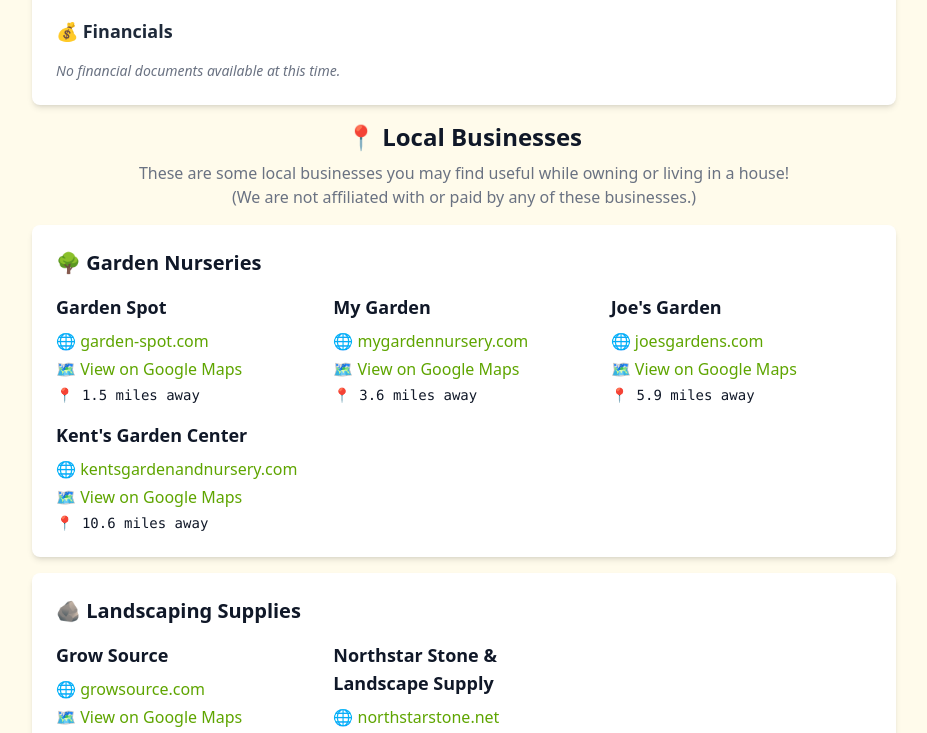
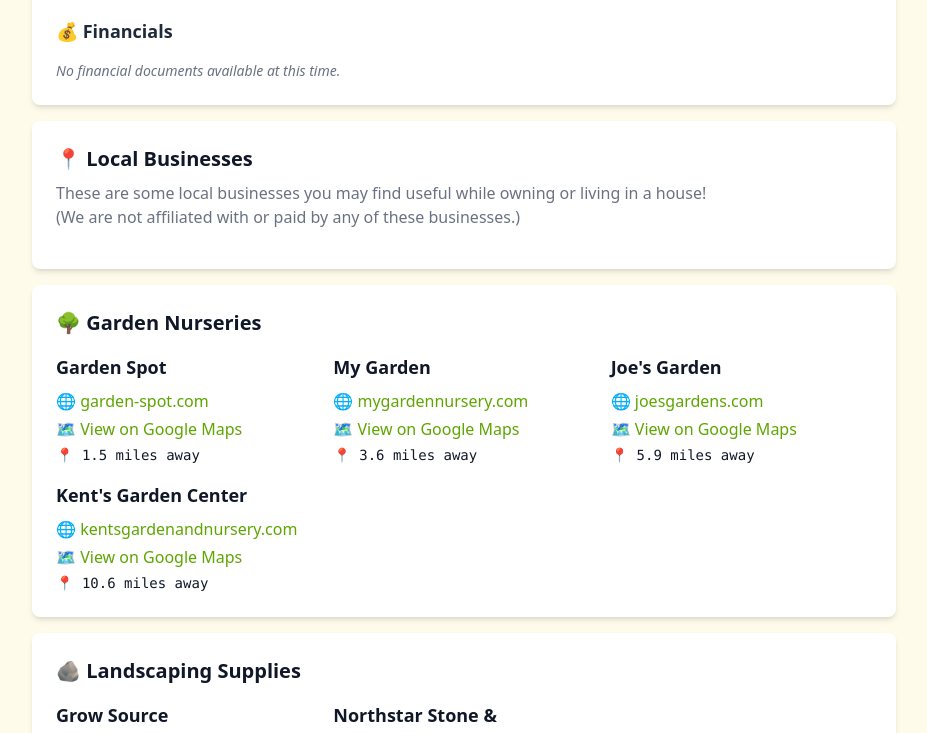
Before and after one commit to kyle-rader/woodside.github.io, a SvelteKit app: page /resources in a window 1280 px wide. Shown: the part 840-1573 px from the top of the page, without its empty margins (176-1103 px from the left). Built offline with nearby package versions, Linux system fonts and the light colour scheme.

Commit message:
add anchors

```diff
--- a/src/lib/layout/section.svelte
+++ b/src/lib/layout/section.svelte
@@ -1,8 +1,15 @@
 <script lang="ts">
-	let { title, children, class: className = '', title_center = false } = $props();
+	let { title, children, class: className = '', title_center = false, id } = $props();
+
+	// Create a URL-friendly ID from the title if no ID is provided
+	const anchorId = id || title.toLowerCase().replace(/[^a-z0-9\s]/g, '').replace(/\s+/g, '-');
 </script>
 
 <div class="mb-4 rounded-lg bg-white p-6 text-left shadow-md dark:bg-zinc-700 {className}">
-	<h2 class="mb-2 text-xl font-semibold {title_center ? 'text-center' : ''}">{title}</h2>
+	<h2 id={anchorId} class="mb-2 text-xl font-semibold {title_center ? 'text-center' : ''}">
+		<a href="#{anchorId}" class="hover:text-blue-600 dark:hover:text-blue-400 transition-colors">
+			{title}
+		</a>
+	</h2>
 	{@render children()}
 </div>
--- a/src/routes/resources/businesses.svelte
+++ b/src/routes/resources/businesses.svelte
@@ -1,5 +1,6 @@
 <script lang="ts">
 	import BusinessList from './business_list.svelte';
+	import Section from '$lib/layout/section.svelte';
 
 	let gardening = [
 		{
@@ -96,12 +97,13 @@
 	];
 </script>
 
-<h1 class="mb-2 text-2xl font-bold">📍 Local Businesses</h1>
-<p class="mb-4 text-gray-500 dark:text-gray-300">
-	These are some local businesses you may find useful while owning or living in a house!
-	<br />
-	(We are not affiliated with or paid by any of these businesses.)
-</p>
+<Section title="📍 Local Businesses">
+	<p class="mb-4 text-gray-500 dark:text-gray-300">
+		These are some local businesses you may find useful while owning or living in a house!
+		<br />
+		(We are not affiliated with or paid by any of these businesses.)
+	</p>
+</Section>
 <BusinessList title="🌳 Garden Nurseries" businesses={gardening} />
 <BusinessList title="🪨 Landscaping Supplies" businesses={landscaping} />
 <BusinessList title="🛠️ Hardware Stores" businesses={hardware} />
--- a/src/routes/resources/docs.svelte
+++ b/src/routes/resources/docs.svelte
@@ -62,7 +62,9 @@
 	<div class="mt-4 space-y-8">
 		<!-- Rules & Regulations -->
 		<div>
-			<h3 class="text-lg font-semibold mb-4 text-gray-800 dark:text-gray-200">📋 Rules & Regulations</h3>
+			<h3 id="rules-regulations" class="text-lg font-semibold mb-4 text-gray-800 dark:text-gray-200">
+				<a href="#rules-regulations" class="hover:text-blue-600 dark:hover:text-blue-400 transition-colors">📋 Rules & Regulations</a>
+			</h3>
 			<ul class="flex flex-col gap-4 sm:grid sm:grid-cols-2 md:grid-cols-3">
 				{#each rulesAndRegulations as doc}
 					<li class="flex flex-col gap-2">
@@ -75,7 +77,9 @@
 
 		<!-- Meeting Minutes -->
 		<div>
-			<h3 class="text-lg font-semibold mb-4 text-gray-800 dark:text-gray-200">📝 Meeting Minutes</h3>
+			<h3 id="meeting-minutes" class="text-lg font-semibold mb-4 text-gray-800 dark:text-gray-200">
+				<a href="#meeting-minutes" class="hover:text-blue-600 dark:hover:text-blue-400 transition-colors">📝 Meeting Minutes</a>
+			</h3>
 			<ul class="list-disc list-inside space-y-2">
 				{#each meetingMinutes as doc}
 					<li>
@@ -87,7 +91,9 @@
 
 		<!-- Financials -->
 		<div>
-			<h3 class="text-lg font-semibold mb-4 text-gray-800 dark:text-gray-200">💰 Financials</h3>
+			<h3 id="financials" class="text-lg font-semibold mb-4 text-gray-800 dark:text-gray-200">
+				<a href="#financials" class="hover:text-blue-600 dark:hover:text-blue-400 transition-colors">💰 Financials</a>
+			</h3>
 			{#if financials.length > 0}
 				<ul class="list-disc list-inside space-y-2">
 					{#each financials as doc}
```
